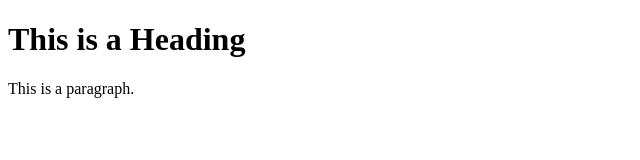
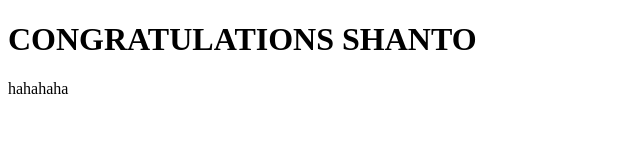
Before and after one commit to sakibahmedshanto/coursera-test, a plain HTML site: page index.html in a window 1280 px wide. Shown: the whole page, without its empty margins (0-640 px from the left). Drawn offline with Linux system fonts and the light colour scheme.

Commit message:
just customizing my webside

```diff
--- a/index.html
+++ b/index.html
@@ -5,8 +5,8 @@
 </head>
 <body>
 
-<h1>This is a Heading</h1>
-<p>This is a paragraph.</p>
+<h1>CONGRATULATIONS SHANTO</h1>
+<p>hahahaha</p>
 
 </body>
 </html>
```
